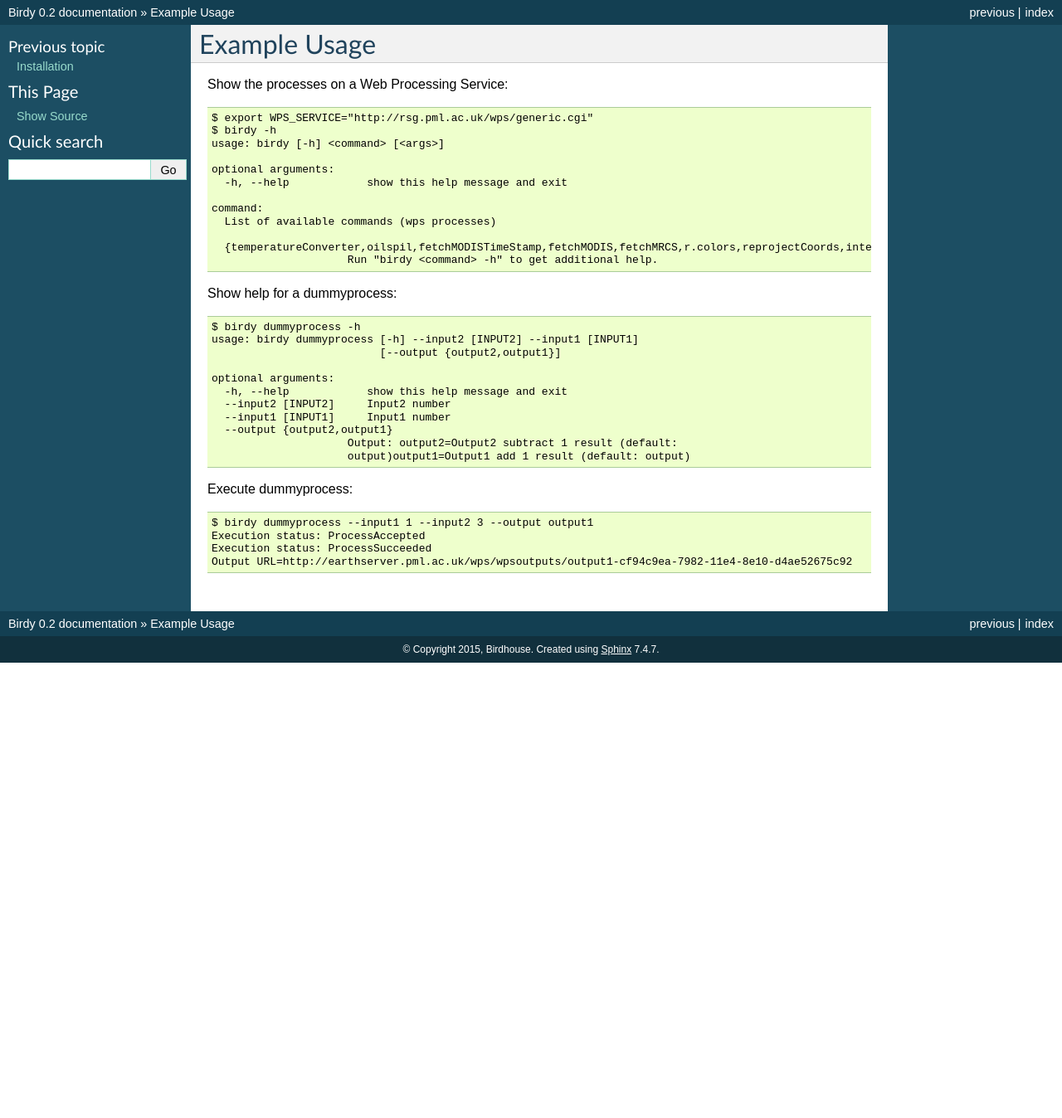
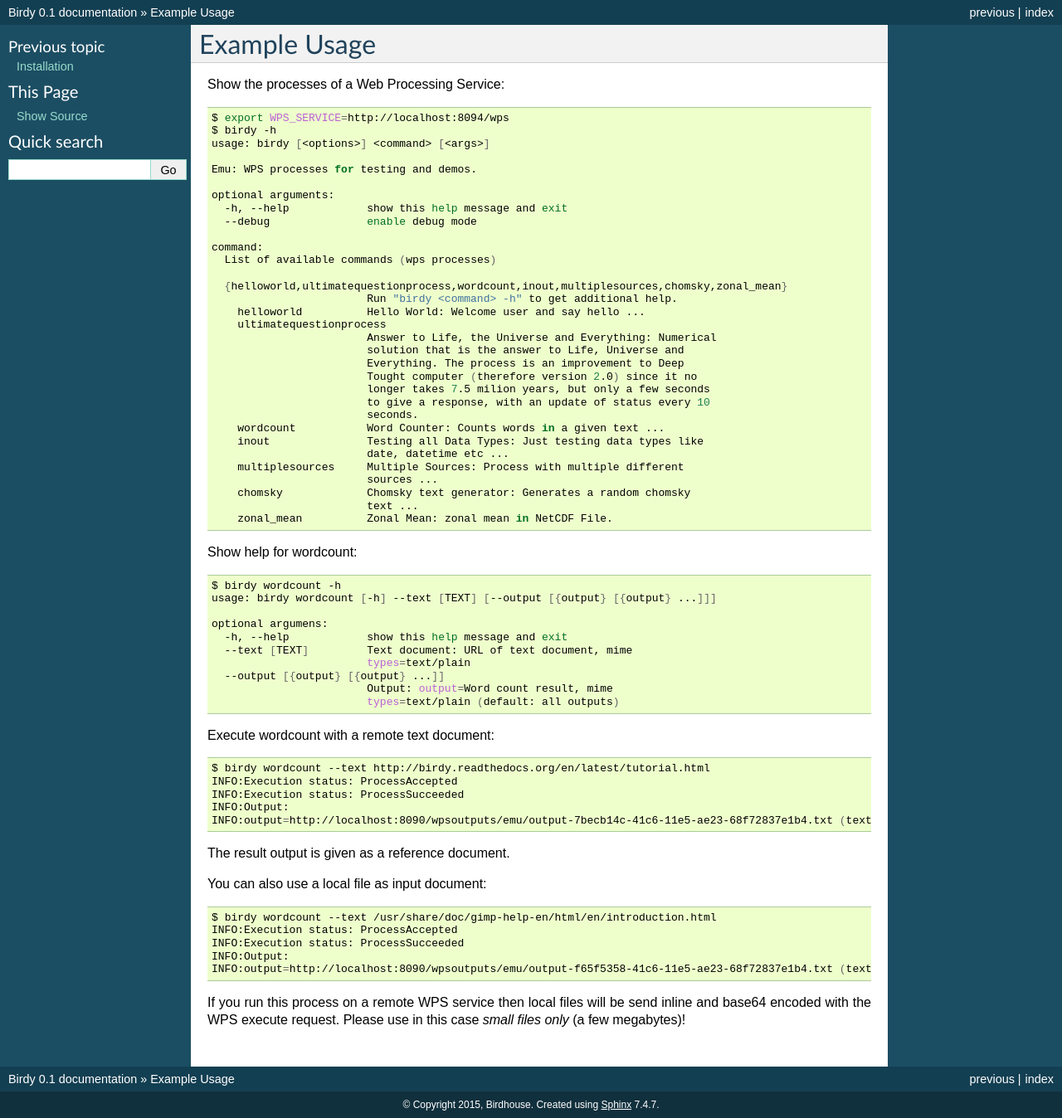
Before and after one commit to bird-house/birdy, a Sphinx documentation site: the page built from docs/source/tutorial.rst, in a window 1280 px wide. Shown: the whole page at 83% size. Built offline with Sphinx 7.4.7, drawn with Linux system fonts in a browser that asks for light colours; before the commit the page ends 900 px from its top, so only the background shows below that.

Commit message:
update docs ... release 0.1.1

```diff
--- a/CHANGES.rst
+++ b/CHANGES.rst
@@ -1,5 +1,11 @@
 Change History
 **************
+
+0.1.1 (2015-08-13)
+==================
+
+* allow local file path for complex inputs.
+* send complex data inline with requet to remote wps service.
 
 0.1.0 (2014-12-02)
 ==================
--- a/docs/source/conf.py
+++ b/docs/source/conf.py
@@ -57,9 +57,9 @@ copyright = u'2015, Birdhouse'
 # built documents.
 #
 # The short X.Y version.
-version = '0.2'
+version = '0.1'
 # The full version, including alpha/beta/rc tags.
-release = '0.2'
+release = '0.1'
 
 # The language for content autogenerated by Sphinx. Refer to documentation
 # for a list of supported languages.
--- a/docs/source/tutorial.rst
+++ b/docs/source/tutorial.rst
@@ -3,40 +3,82 @@
 Example Usage
 =============
 
-Show the processes on a Web Processing Service::
+Show the processes of a Web Processing Service:
 
-   $ export WPS_SERVICE="http://rsg.pml.ac.uk/wps/generic.cgi"
+.. code-block:: sh
+
+   $ export WPS_SERVICE=http://localhost:8094/wps
    $ birdy -h
-   usage: birdy [-h] <command> [<args>]
+   usage: birdy [<options>] <command> [<args>]
+
+   Emu: WPS processes for testing and demos.
 
    optional arguments:
      -h, --help            show this help message and exit
+     --debug               enable debug mode
 
    command:
      List of available commands (wps processes)
 
-     {temperatureConverter,oilspil,fetchMODISTimeStamp,fetchMODIS,fetchMRCS,r.colors,reprojectCoords,intersectBBOX,reprojectImage,mergeImages,compareImages,buoyGraphic,gml2svg,geotiff2png,dummyprocess,gdalinfo,ncdump,reducer,taverna,WCS_Process,NetCDF2JSON,json2plot}
-                        Run "birdy <command> -h" to get additional help.
+     {helloworld,ultimatequestionprocess,wordcount,inout,multiplesources,chomsky,zonal_mean}
+                           Run "birdy <command> -h" to get additional help.
+       helloworld          Hello World: Welcome user and say hello ...
+       ultimatequestionprocess
+                           Answer to Life, the Universe and Everything: Numerical
+                           solution that is the answer to Life, Universe and
+                           Everything. The process is an improvement to Deep
+                           Tought computer (therefore version 2.0) since it no
+                           longer takes 7.5 milion years, but only a few seconds
+                           to give a response, with an update of status every 10
+                           seconds.
+       wordcount           Word Counter: Counts words in a given text ...
+       inout               Testing all Data Types: Just testing data types like
+                           date, datetime etc ...
+       multiplesources     Multiple Sources: Process with multiple different
+                           sources ...
+       chomsky             Chomsky text generator: Generates a random chomsky
+                           text ...
+       zonal_mean          Zonal Mean: zonal mean in NetCDF File.
 
 
-Show help for a dummyprocess::
+Show help for wordcount:
 
-   $ birdy dummyprocess -h
-   usage: birdy dummyprocess [-h] --input2 [INPUT2] --input1 [INPUT1]
-                             [--output {output2,output1}]
+.. code-block:: sh
 
-   optional arguments:
-     -h, --help            show this help message and exit
-     --input2 [INPUT2]     Input2 number
-     --input1 [INPUT1]     Input1 number
-     --output {output2,output1}
-                        Output: output2=Output2 subtract 1 result (default:
-                        output)output1=Output1 add 1 result (default: output)
+    $ birdy wordcount -h
+    usage: birdy wordcount [-h] --text [TEXT] [--output [{output} [{output} ...]]]
+
+    optional argumens:
+      -h, --help            show this help message and exit
+      --text [TEXT]         Text document: URL of text document, mime
+                            types=text/plain
+      --output [{output} [{output} ...]]
+                            Output: output=Word count result, mime
+                            types=text/plain (default: all outputs)
 
 
-Execute dummyprocess::
+Execute wordcount with a remote text document:
 
-   $ birdy dummyprocess --input1 1 --input2 3 --output output1
-   Execution status: ProcessAccepted
-   Execution status: ProcessSucceeded
-   Output URL=http://earthserver.pml.ac.uk/wps/wpsoutputs/output1-cf94c9ea-7982-11e4-8e10-d4ae52675c92
+.. code-block:: sh
+
+    $ birdy wordcount --text http://birdy.readthedocs.org/en/latest/tutorial.html
+    INFO:Execution status: ProcessAccepted
+    INFO:Execution status: ProcessSucceeded
+    INFO:Output:
+    INFO:output=http://localhost:8090/wpsoutputs/emu/output-7becb14c-41c6-11e5-ae23-68f72837e1b4.txt (text/plain)
+
+The result output is given as a reference document.
+
+
+You can also use a local file as input document:
+
+.. code-block:: sh
+
+    $ birdy wordcount --text /usr/share/doc/gimp-help-en/html/en/introduction.html
+    INFO:Execution status: ProcessAccepted
+    INFO:Execution status: ProcessSucceeded
+    INFO:Output:
+    INFO:output=http://localhost:8090/wpsoutputs/emu/output-f65f5358-41c6-11e5-ae23-68f72837e1b4.txt (text/plain)
+
+
+If you run this process on a remote WPS service then local files will be send inline and base64 encoded with the WPS execute request. Please use in this case *small files only* (a few megabytes)!
```
Also changed, not shown: docs/source/installation.rst (+6 -2 lines).
